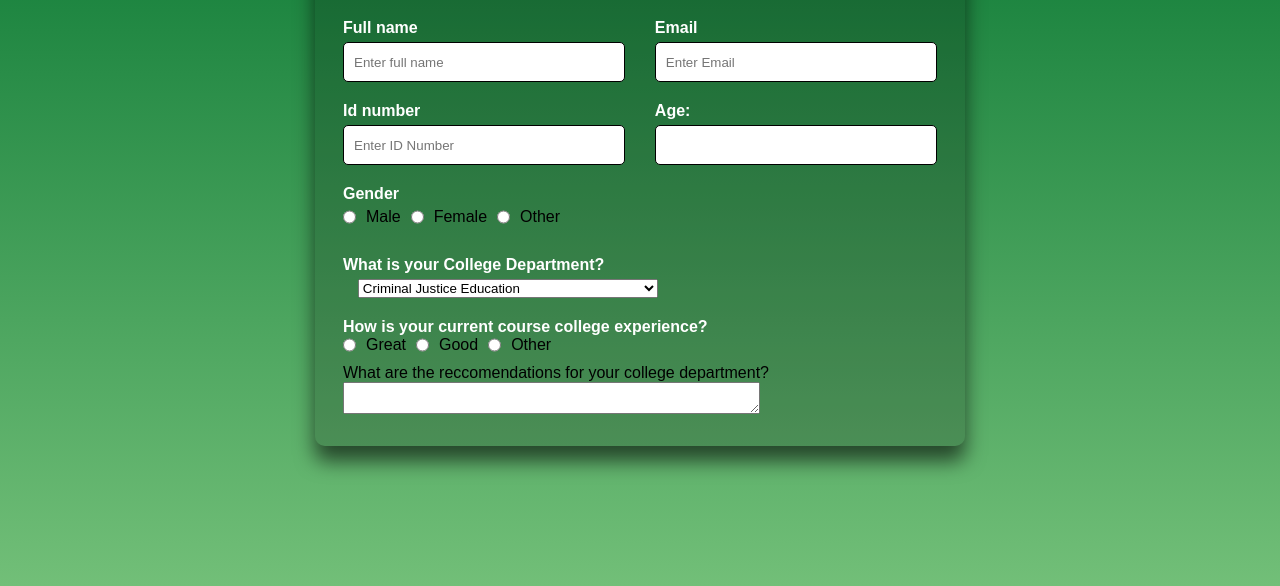
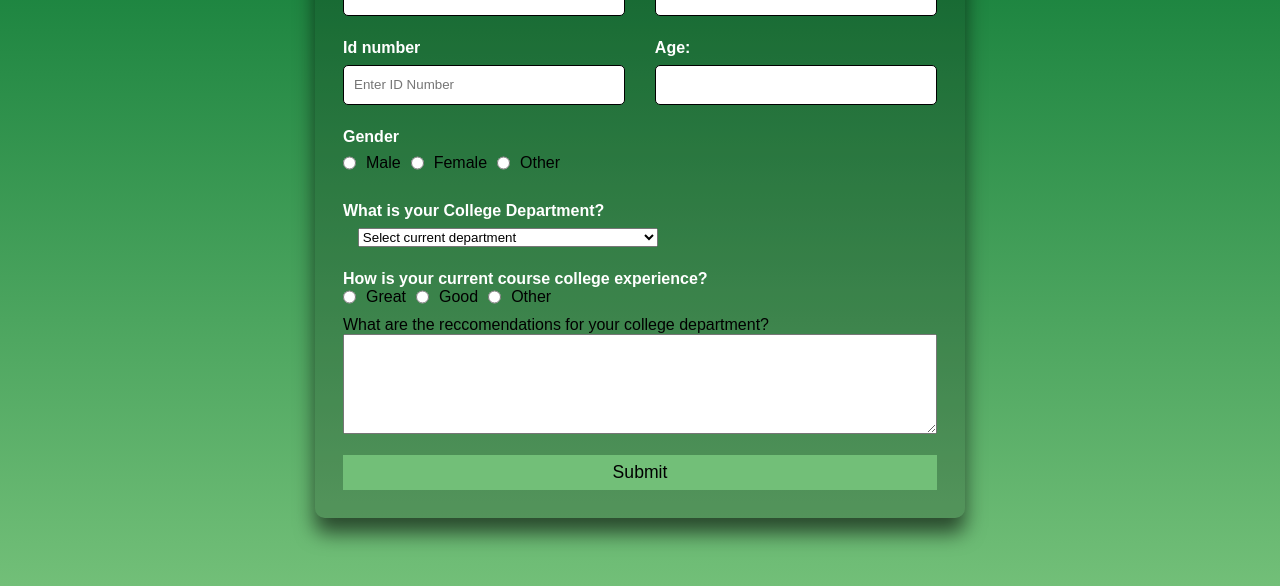
Before and after one commit to Labfey-0818/236345715-Labfey, a plain HTML site: page TASKS/Survey Form/index.html in a window 1280 px wide. Shown: the part 214-800 px from the top of the page. Drawn offline with Linux system fonts and the light colour scheme.

Commit message:
final changes

```diff
--- a/TASKS/Survey Form/index.html
+++ b/TASKS/Survey Form/index.html
@@ -44,6 +44,7 @@
             <div class="input-box">
                 <label for="">
                     <select name="" id="dropdown">
+                        <option disabled selected>Select current department</option>
                     <option value="">Criminal Justice Education</option>
                     <option value="">Information Technology and Computer Science</option>
                     <option value="">Teacher Education</option>
@@ -75,6 +76,9 @@
                     <p>What are the reccomendations for your college department?</p>
                     <textarea name="comments" id="5" cols="50"></textarea>
                 </div>
+                <div>
+                    <button id="submit" type="submit">Submit</button>
+                </div>
         </form>
 
 
--- a/TASKS/Survey Form/styles.css
+++ b/TASKS/Survey Form/styles.css
@@ -56,7 +56,7 @@ h2{
     width: 95%;
     color: #fff;
     font-weight: bold;
-    margin: 5px 0;
+    margin: 0.5rem 0;
 }
 .titledis{
     font-size: 16px;
@@ -69,3 +69,25 @@ h2{
     border: 1px solid;
     outline: none;
 }
+
+button{
+    display: block;
+    width: 100%;
+    margin: 1em auto;
+    height: 2em;
+    font-size: 1.1rem;
+    background-color: #72BF78;
+    min-width: 100%;
+    margin-bottom: 0px;
+    border: none;
+}
+
+textarea {
+width: 100%;
+height: 100px;
+}
+
+button:hover{
+    background-color: #185519;
+    animation-delay: 500ms;
+}
```
